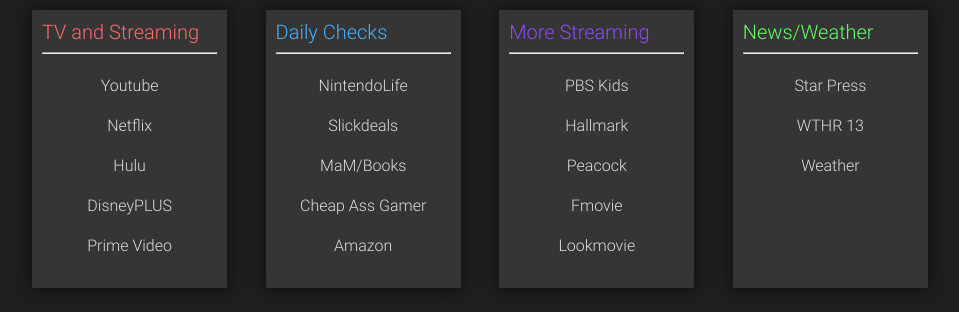
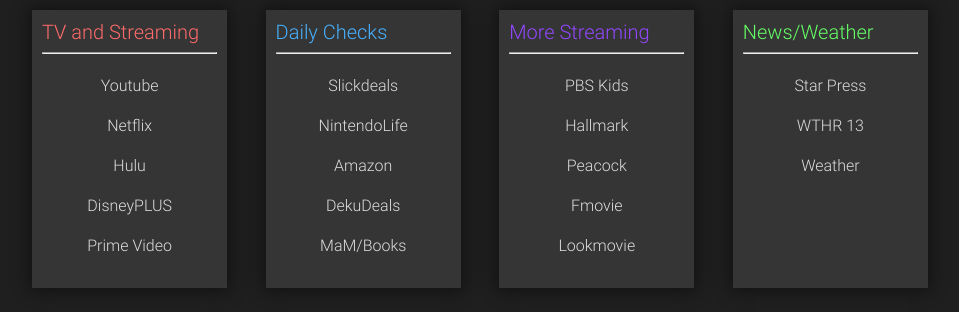
Before and after one commit to natejbass/Ourhomepage, a plain HTML site: page index.html in a window 1280 px wide. Shown: the part 370-682 px from the top of the page, without its empty margins (160-1119 px from the left). Drawn offline with Linux system fonts and the light colour scheme; a script that the page names is missing.

Commit message:
Update index.html

```diff
--- a/index.html
+++ b/index.html
@@ -48,11 +48,11 @@
                 <h2 class="link-section-title blue">Daily Checks</h2>
                 <hr />
                 <ul class="link-list">
+                    <li class="link-list-item"><a class="link" href="Https://slickdeals.net">Slickdeals</a></li>
                     <li class="link-list-item"><a class="link" href="https://www.nintendolife.com/">NintendoLife</a></li>
-                    <li class="link-list-item"><a class="link" href="Https://slickdeals.net">Slickdeals</a></li>
+                    <li class="link-list-item"><a class="link" href="https://www.amazon.com/">Amazon</a></li>
+                    <li class="link-list-item"><a class="link" href="https://www.dekudeals.com/">DekuDeals</a></li>
                     <li class="link-list-item"><a class="link" href="https://myanonamouse.net/">MaM/Books</a></li>
-                    <li class="link-list-item"><a class="link" href="https://www.cheapassgamer.com/">Cheap Ass Gamer</a></li>
-                    <li class="link-list-item"><a class="link" href="https://www.amazon.com/">Amazon</a></li>
                 </ul>
             </section>
             <section class="link-section">
```
